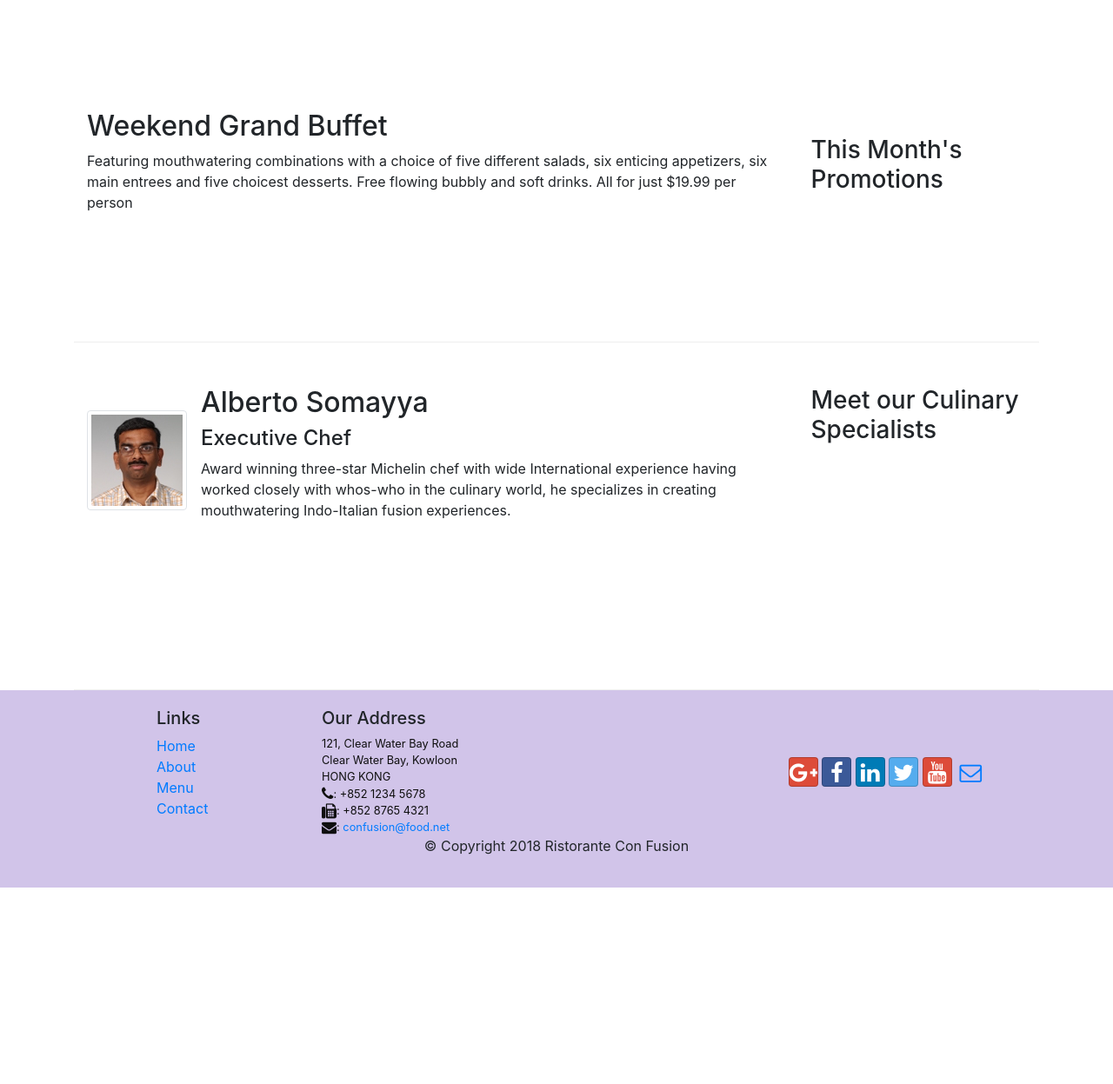
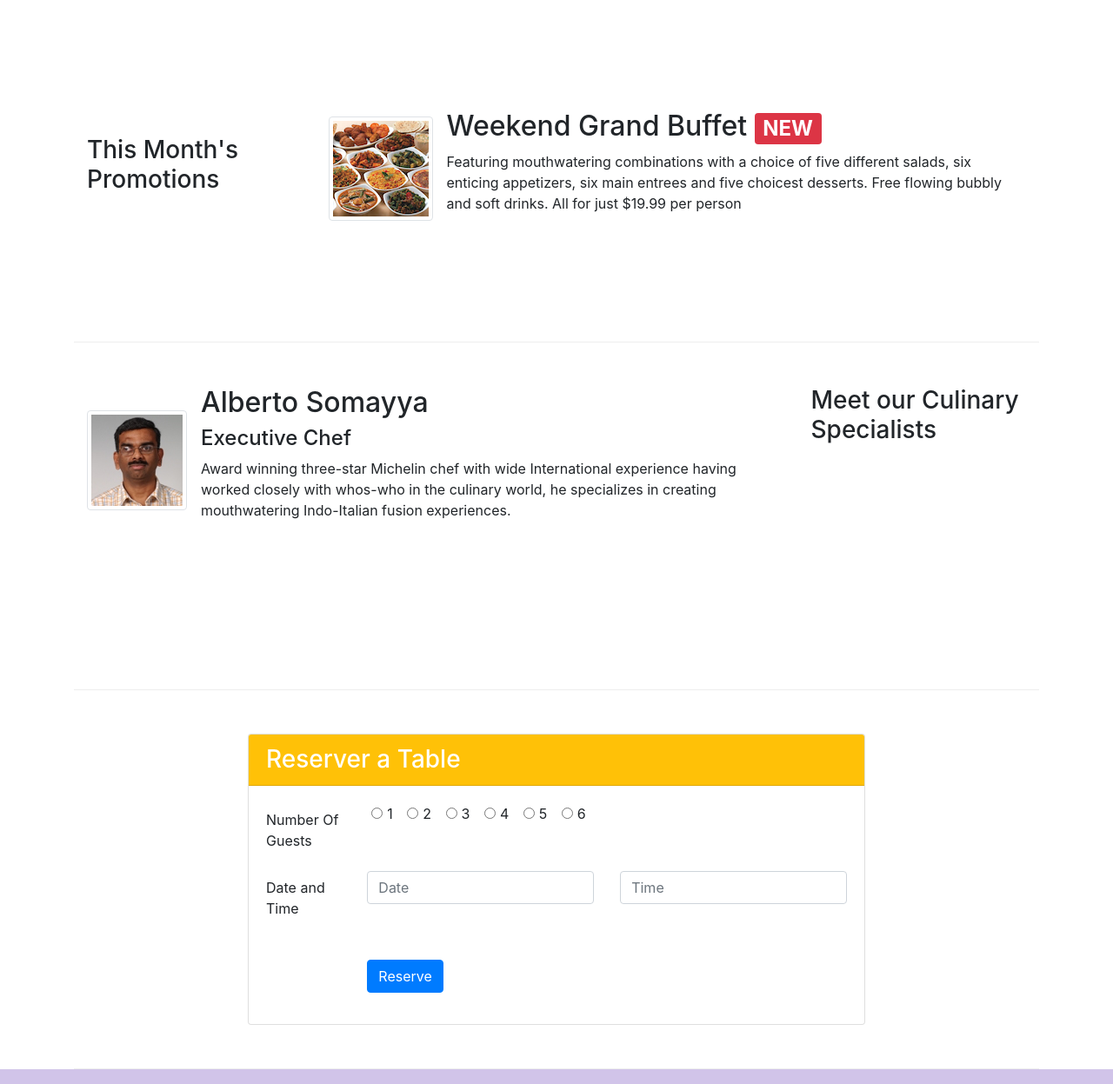
Before and after one commit to hieutran61/boostrap4-starter, a website: page index.html in a window 1280 px wide. Shown: the part 740-1987 px from the top of the page at 87% size. Before the commit the page ends 1761 px from the top, so only its background shows below. Drawn offline with nearby package versions, Linux system fonts and the light colour scheme.

Commit message:
Done LAB 2

```diff
--- a/index.html
+++ b/index.html
@@ -44,6 +44,9 @@
                 <div class="col-12 col-sm align-self-center">
                     <img src="img/logo.png" class="img-fluid">
                 </div>
+                <div class="col-12 col-sm align-self-center">
+					<a role="button" class="btn btn-block btn-warning" href="#reserve-table">Reserve Table</a>
+                </div>
             </div>
         </div>
     </header>
@@ -70,12 +73,18 @@
 
 
         <div class="row row-content align-items-center">
-            <div class="col-12 col-sm-4 order-sm-last col-md-3">
+            <div class="col-12 col-sm-4 order-sm-first col-md-3">
                 <h3>This Month's Promotions</h3>
             </div>
-            <div class="col col-sm order-sm-first col-md">
-                <h2>Weekend Grand Buffet</h2>
-                <p>Featuring mouthwatering combinations with a choice of five different salads, six enticing appetizers, six main entrees and five choicest desserts. Free flowing bubbly and soft drinks. All for just $19.99 per person </p>
+            <div class="col col-sm order-sm-last col-md">
+                <div class="media">
+                    <img class="d-flex mr-3 img-thumbnail align-self-center"
+                            src="img/buffet.png" alt="Uthappizza">
+                    <div class="media-body">
+                        <h2 class="mt-0">Weekend Grand Buffet <span class="badge badge-danger">NEW</span></h2>
+                        <p class="d-none d-sm-block">Featuring mouthwatering combinations with a choice of five different salads, six enticing appetizers, six main entrees and five choicest desserts. Free flowing bubbly and soft drinks. All for just $19.99 per person</p>
+                    </div>
+                </div>
             </div>
         </div>
 
@@ -99,7 +108,60 @@
                 </div>
             </div>
         </div>
+
+        <div class="row row-content align-items-center justify-content-center" id="reserve-table">
+            <div class="col-12 col-sm-8">
+                <form>
+                    <div class="card">
+                        <h3 class="card-header bg-warning text-white">Reserver a Table</h3>
+                        <div class="card-body">
+                            <div class="form-group row">
+                                <label  class="col-12 col-md-2 col-form-label">Number Of Guests</label>
+                                <div class="col-9 col-md-10 form-check">
+                                    <label class="form-check-inline" for="radio1">
+                                        <input type="radio" class="form-check-input" id="radio1" name="optradio" value="option1" >1
+                                    </label>
+                                    <label class="form-check-inline" for="radio2">
+                                        <input type="radio" class="form-check-input" id="radio2" name="optradio" value="option2">2
+                                    </label>
+                                    <label class="form-check-inline" for="radio3">
+                                        <input type="radio" class="form-check-input" id="radio3" name="optradio" value="option3">3
+                                    </label>
+                                    <label class="form-check-inline" for="radio4">
+                                        <input type="radio" class="form-check-input" id="radio4" name="optradio" value="option1" >4
+                                    </label>
+                                    <label class="form-check-inline" for="radio5">
+                                        <input type="radio" class="form-check-input" id="radio5" name="optradio" value="option2">5
+                                    </label>
+                                    <label class="form-check-inline" for="radio6">
+                                        <input type="radio" class="form-check-input" id="radio6" name="optradio" value="option3">6
+                                    </label>
+                                </div>
+                            </div>
+                            <div class="form-group row">
+                                <label class="col-12 col-md-2 col-form-label">Date and Time</label>
+
+                                    <div class="col-12 col-md-5">
+                                        <input type="tel" class="form-control" id="areacode" name="areacode" placeholder="Date">
+                                    </div>
+                                    <div class="col-12 col-md-5">
+                                        <input type="tel" class="form-control" id="telnum" name="telnum" placeholder="Time">
+                                    </div>
+                            </div>
+                            <div class="form-group row">
+                                <div class="offset-md-2 col-md-8">
+                                    <br>
+                                    <button type="submit" class="btn btn-primary">Reserve</button>
+                                </div>
+                            </div>
+
+                        </div>
+                    </div>
+                </form>
+            </div>
+        </div>
     </div>
+
 
     <footer class="footer">
         <div class="container">
```
